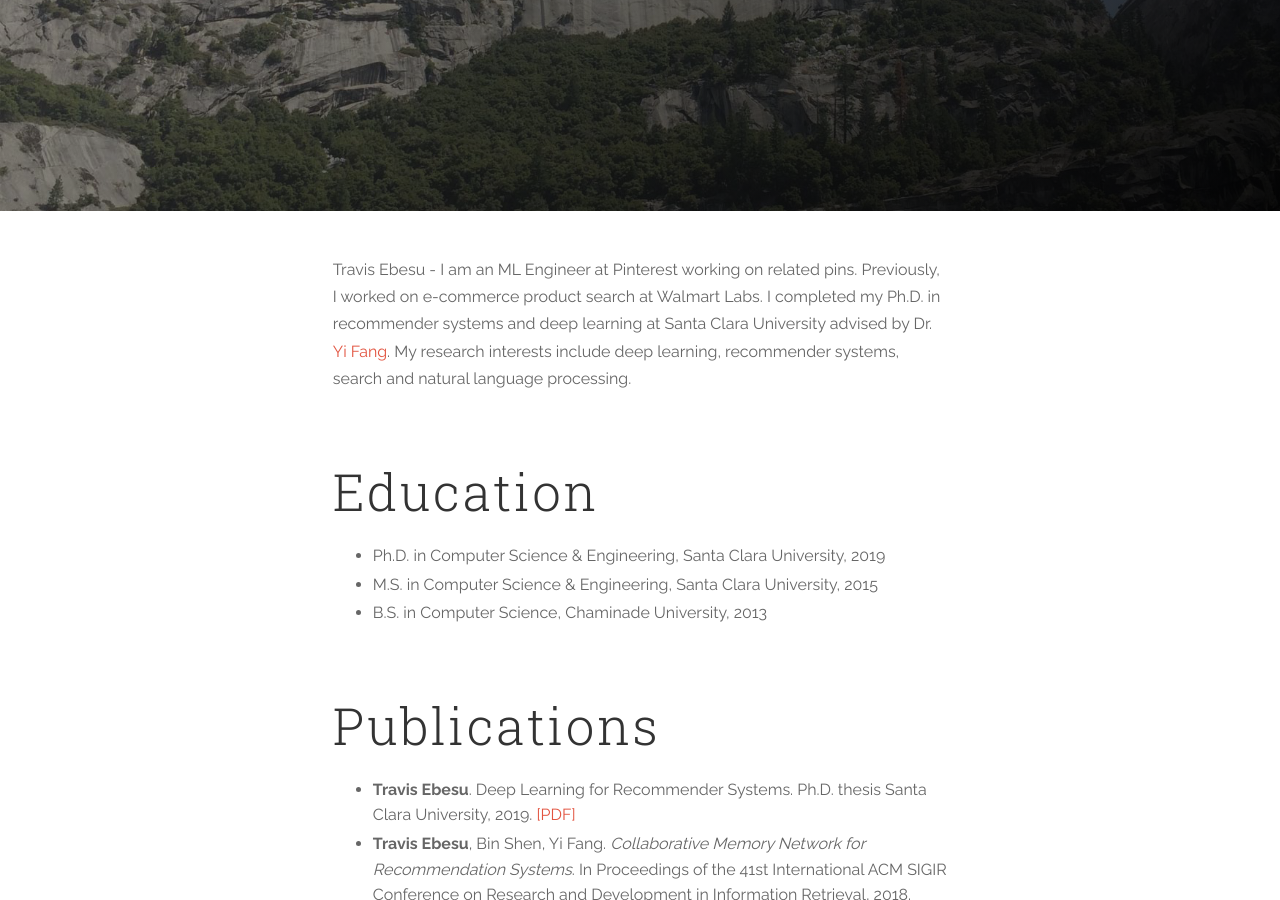
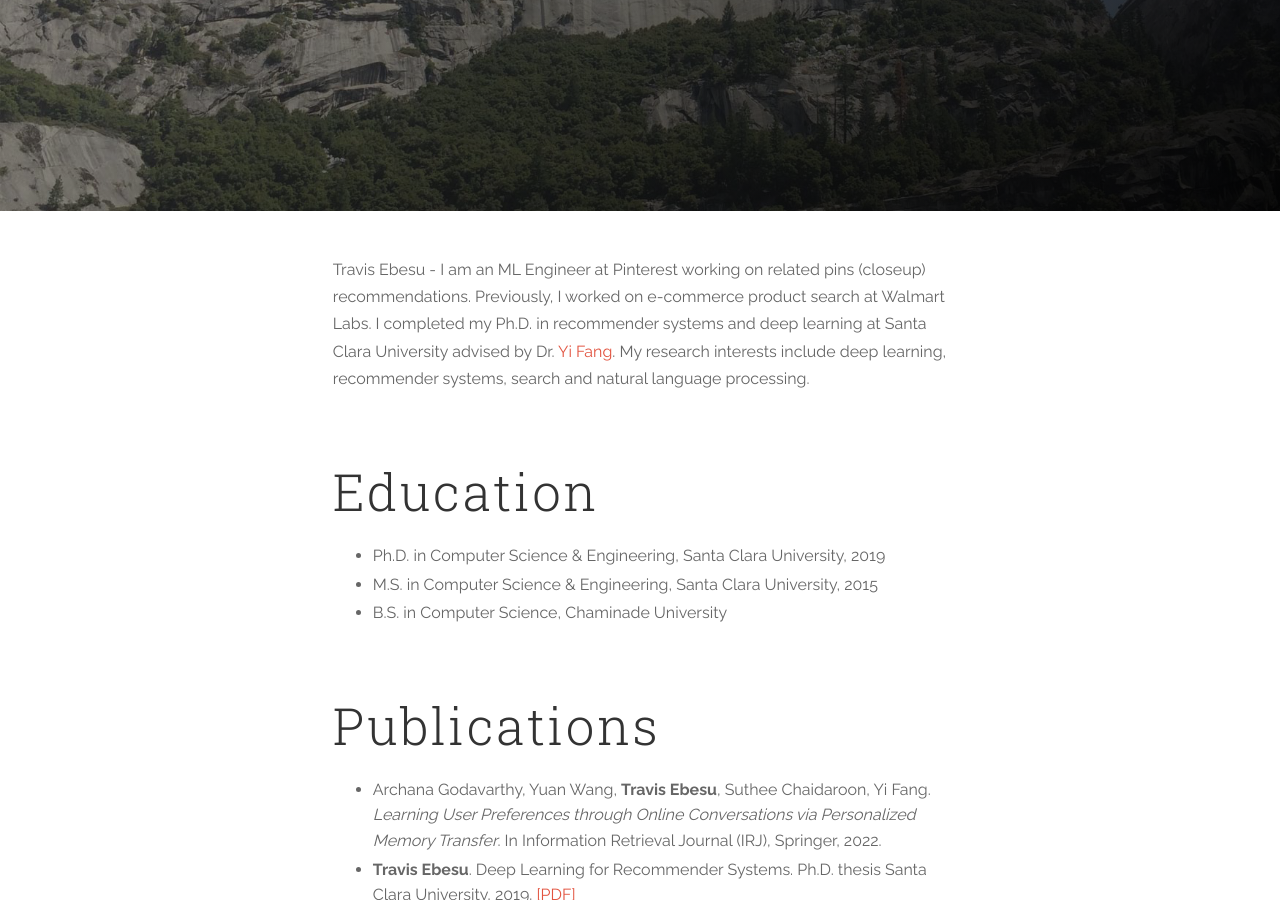
Before and after one commit to tebesu/tebesu.github.io, a Jekyll site: the page built from about.md, in a window 1280 px wide and 900 px high, scrolled down 374 px. Built offline with Jekyll 4.4.1, drawn with Linux system fonts in a browser that asks for light colours; a style sheet for code colours, icons or effects is not loaded.

Commit message:
add new paper

```diff
--- a/about.md
+++ b/about.md
@@ -5,18 +5,20 @@ permalink: /about
 ---
 
 
-Travis Ebesu - I am an ML Engineer at Pinterest working on related pins. Previously, I worked on e-commerce product search at Walmart Labs. I completed my Ph.D. in recommender systems and deep learning at Santa Clara University advised by Dr. [Yi Fang](http://www.cse.scu.edu/~yfang/). My research interests include deep learning, recommender systems, search and natural language processing.
+Travis Ebesu - I am an ML Engineer at Pinterest working on related pins (closeup) recommendations. Previously, I worked on e-commerce product search at Walmart Labs.
+I completed my Ph.D. in recommender systems and deep learning at Santa Clara University advised by Dr. [Yi Fang](http://www.cse.scu.edu/~yfang/). My research interests include deep learning, recommender systems, search and natural language processing.
 
 <br>
 
 # Education
 * Ph.D. in Computer Science & Engineering, Santa Clara University, 2019
 * M.S. in Computer Science & Engineering,  Santa Clara University, 2015
-* B.S. in Computer Science, Chaminade University, 2013
+* B.S. in Computer Science, Chaminade University
 
 <br>
 
 # Publications
+* Archana Godavarthy, Yuan Wang, **Travis Ebesu**, Suthee Chaidaroon, Yi Fang. *Learning User Preferences through Online Conversations via Personalized Memory Transfer*. In Information Retrieval Journal (IRJ), Springer, 2022.
 * **Travis Ebesu**. Deep Learning for Recommender Systems. Ph.D. thesis Santa Clara University, 2019. [[PDF]](https://scholarcommons.scu.edu/cgi/viewcontent.cgi?article=1021&context=eng_phd_theses)
 * **Travis Ebesu**, Bin Shen, Yi Fang. *Collaborative Memory Network for Recommendation Systems*. In Proceedings of the 41st International ACM SIGIR Conference on Research and Development in Information Retrieval, 2018. [[PDF]](https://arxiv.org/pdf/1804.10862.pdf) [[Slides]]({{ site.url }}/assets/SIGIR_2018_CMN_Slides.pdf) [[Code]](https://github.com/tebesu/CollaborativeMemoryNetwork)
 * Suthee Chaidaroon, **Travis Ebesu**, Yi Fang. *Deep Semantic Text Hashing with Weak Supervision*. In Proceedings of the 41st International ACM SIGIR Conference on Research and Development in Information Retrieval, 2018. [[PDF]](http://www.cse.scu.edu/~yfang/Deep_Semantic_Text_Hashing_Weak_Supervision.pdf) [[Code]](https://github.com/unsuthee/SemanticHashingWeakSupervision)
```
